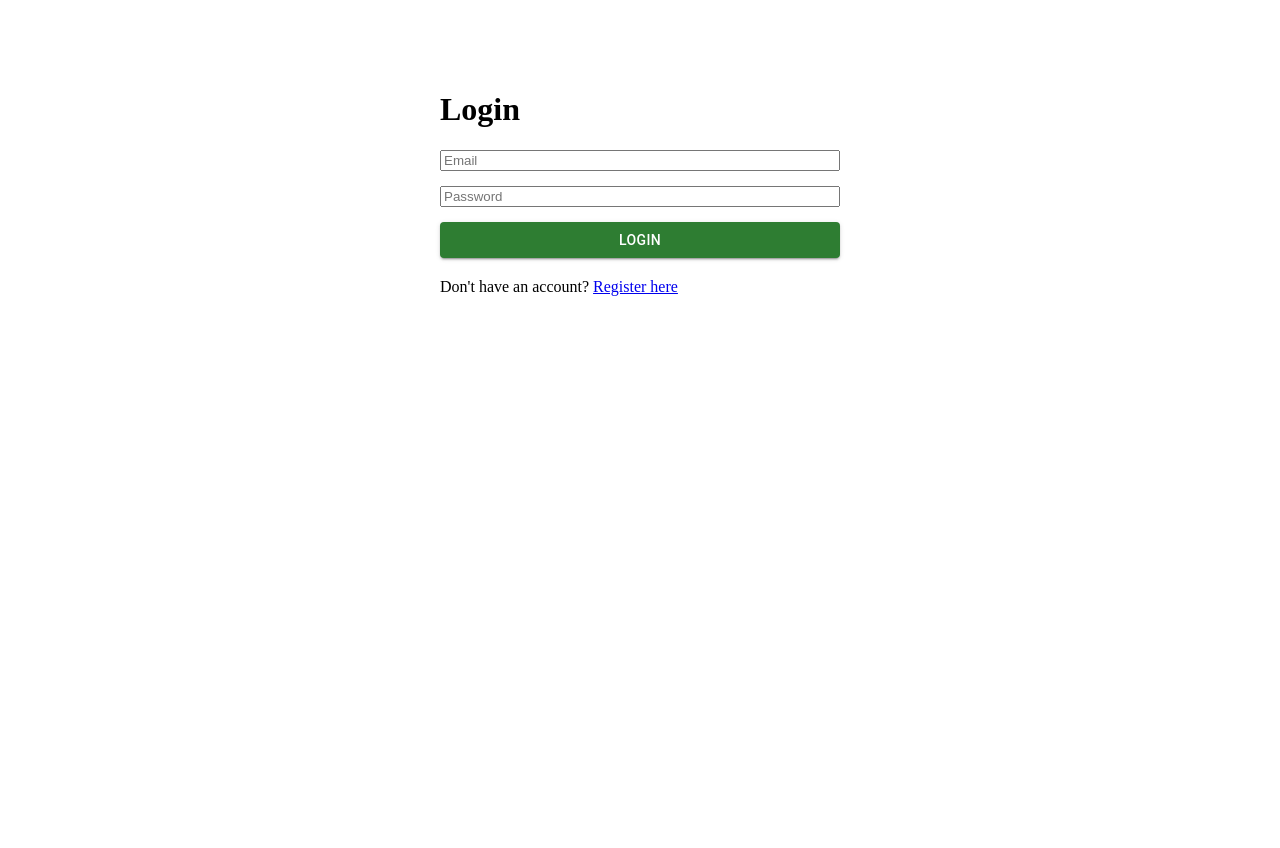
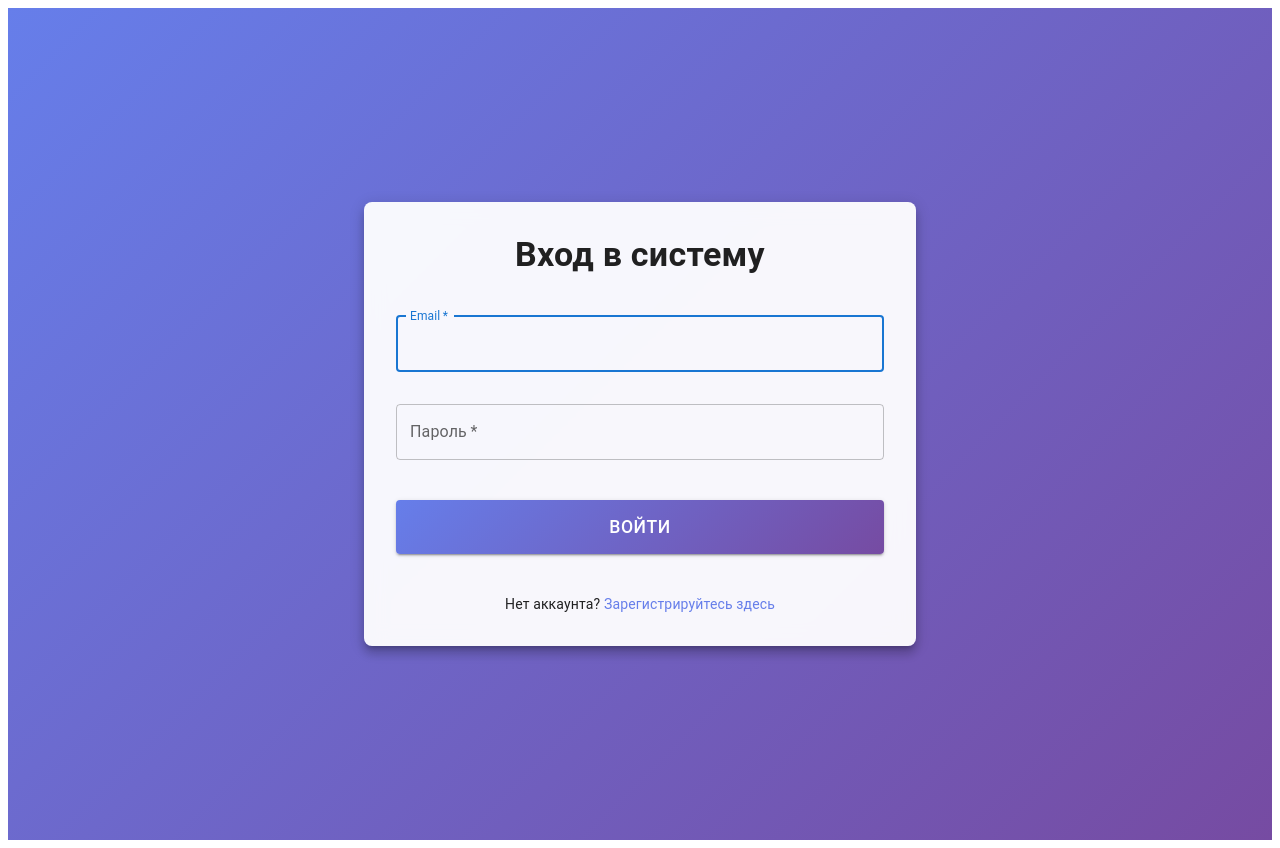
Before and after one commit to From-Sochi/Parser, a Next.js app in the folder avito-parser-app/: page /login in a window 1280 px wide. Before the commit the page ends 800 px from the top, so only its background shows below. Built offline with nearby package versions, Linux system fonts and the light colour scheme.

Commit message:
сделал стили логина

```diff
--- a/avito-parser-app/pages/login.js
+++ b/avito-parser-app/pages/login.js
@@ -2,8 +2,15 @@ import { useForm } from 'react-hook-form';
 import { useRouter } from 'next/router';
 import axios from 'axios';
 import Link from 'next/link';
-import Button from '@mui/material/Button';
-
+import {
+    Box,
+    Container,
+    Paper,
+    TextField,
+    Button,
+    Typography,
+    Link as MuiLink
+} from '@mui/material';
 
 export default function Login() {
     const { register, handleSubmit } = useForm();
@@ -16,22 +23,111 @@ export default function Login() {
             localStorage.setItem('user', JSON.stringify(response.data.user));
             router.push('/dashboard');
         } catch (error) {
-            alert('Login failed: ' + (error.response?.data?.error || error.message));
+            alert('Ошибка входа: ' + (error.response?.data?.error || error.message));
         }
     };
 
     return (
-        <div style={{ maxWidth: '400px', margin: '50px auto', padding: '20px' }}>
-            <h1>Login</h1>
-            <form onSubmit={handleSubmit(onSubmit)} style={{ display: 'flex', flexDirection: 'column', gap: '15px' }}>
-                <input {...register('email')} placeholder="Email" />
-                <input {...register('password')} type="password" placeholder="Password" />
-                <Button variant="contained" color="success" type="submit">Login</Button>
-            </form>
+        <Box
+            sx={{
+                minHeight: '100vh',
+                background: 'linear-gradient(135deg, #667eea 0%, #764ba2 100%)',
+                display: 'flex',
+                alignItems: 'center',
+                justifyContent: 'center',
+                padding: 2
+            }}
+        >
+            <Container component="main" maxWidth="sm">
+                <Paper
+                    elevation={8}
+                    sx={{
+                        padding: 4,
+                        display: 'flex',
+                        flexDirection: 'column',
+                        alignItems: 'center',
+                        borderRadius: 2,
+                        background: 'rgba(255, 255, 255, 0.95)',
+                        backdropFilter: 'blur(10px)'
+                    }}
+                >
+                    <Typography component="h1" variant="h4" sx={{ mb: 3, fontWeight: 'bold' }}>
+                        Вход в систему
+                    </Typography>
 
-            <p style={{ marginTop: '20px' }}>
-                Don't have an account? <Link href="/register">Register here</Link>
-            </p>
-        </div>
+                    <Box
+                        component="form"
+                        onSubmit={handleSubmit(onSubmit)}
+                        sx={{ width: '100%' }}
+                    >
+                        <TextField
+                            {...register('email')}
+                            margin="normal"
+                            required
+                            fullWidth
+                            id="email"
+                            label="Email"
+                            name="email"
+                            autoComplete="email"
+                            autoFocus
+                            variant="outlined"
+                            sx={{ mb: 2 }}
+                        />
+
+                        <TextField
+                            {...register('password')}
+                            margin="normal"
+                            required
+                            fullWidth
+                            name="password"
+                            label="Пароль"
+                            type="password"
+                            id="password"
+                            autoComplete="current-password"
+                            variant="outlined"
+                            sx={{ mb: 3 }}
+                        />
+
+                        <Button
+                            type="submit"
+                            fullWidth
+                            variant="contained"
+                            size="large"
+                            sx={{
+                                mt: 2,
+                                mb: 2,
+                                py: 1.5,
+                                fontSize: '1.1rem',
+                                background: 'linear-gradient(135deg, #667eea 0%, #764ba2 100%)',
+                                '&:hover': {
+                                    background: 'linear-gradient(135deg, #5a6fd8 0%, #6a4190 100%)'
+                                }
+                            }}
+                        >
+                            Войти
+                        </Button>
+
+                        <Box sx={{ textAlign: 'center', mt: 3 }}>
+                            <Typography variant="body2">
+                                Нет аккаунта?{' '}
+                                <MuiLink
+                                    component={Link}
+                                    href="/register"
+                                    sx={{
+                                        color: '#667eea',
+                                        textDecoration: 'none',
+                                        '&:hover': {
+                                            textDecoration: 'underline'
+                                        }
+                                    }}
+                                >
+                                    Зарегистрируйтесь здесь
+                                </MuiLink>
+                            </Typography>
+                        </Box>
+                    </Box>
+                </Paper>
+            </Container>
+        </Box>
     );
 }
```
